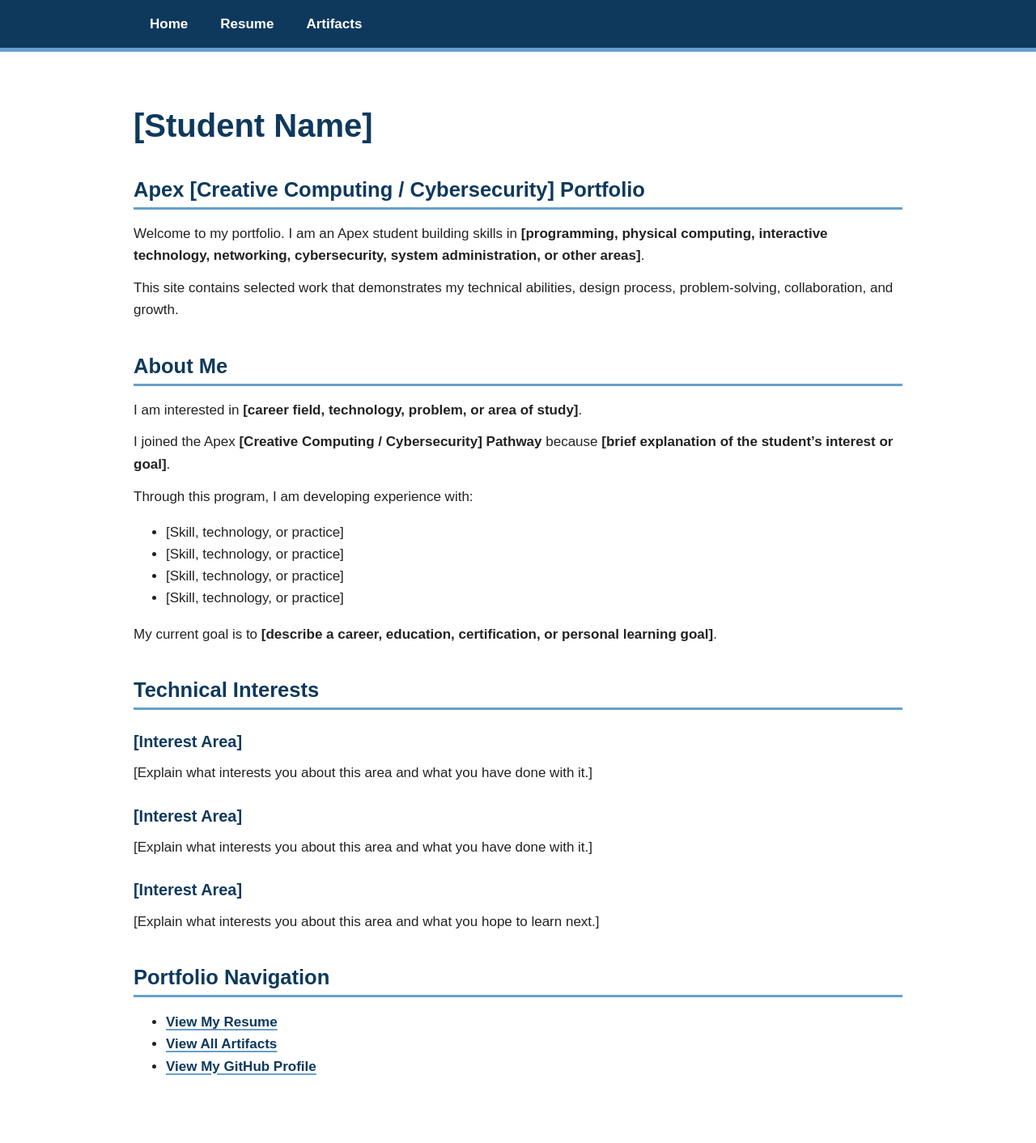
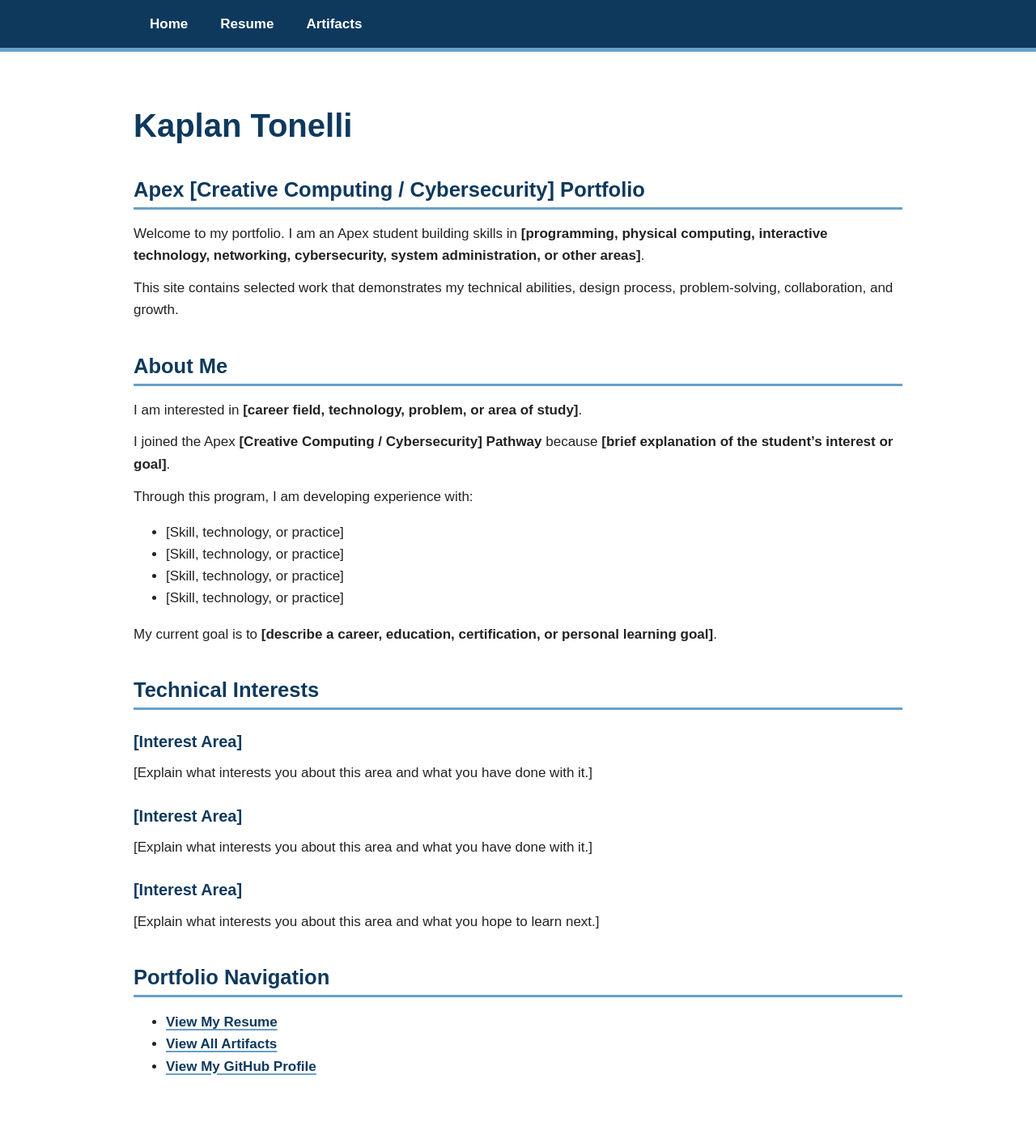
Before and after one commit to KaplanTonelli/apex-portfolio, a Jekyll site: the page built from index.md, in a window 1280 px wide. Shown: the whole page at 81% size. Built offline with Jekyll 4.4.1, drawn with Linux system fonts in a browser that asks for light colours.

Commit message:
Upadated config

```diff
--- a/_config.yml
+++ b/_config.yml
@@ -1,5 +1,5 @@
-title: Student Name | Apex Portfolio
-description: Creative Computing and Cybersecurity student portfolio
+title: Kaplan Tonelli | Apex Portfolio
+description: Creative Computing student portfolio
 
 baseurl: "/apex-portfolio"
 
--- a/index.md
+++ b/index.md
@@ -3,7 +3,7 @@ layout: default
 title: Home
 ---
 
-# [Student Name]
+# Kaplan Tonelli
 
 ## Apex [Creative Computing / Cybersecurity] Portfolio
 
```
Also changed, not shown: resume.md (+2 -2 lines), README.md.
